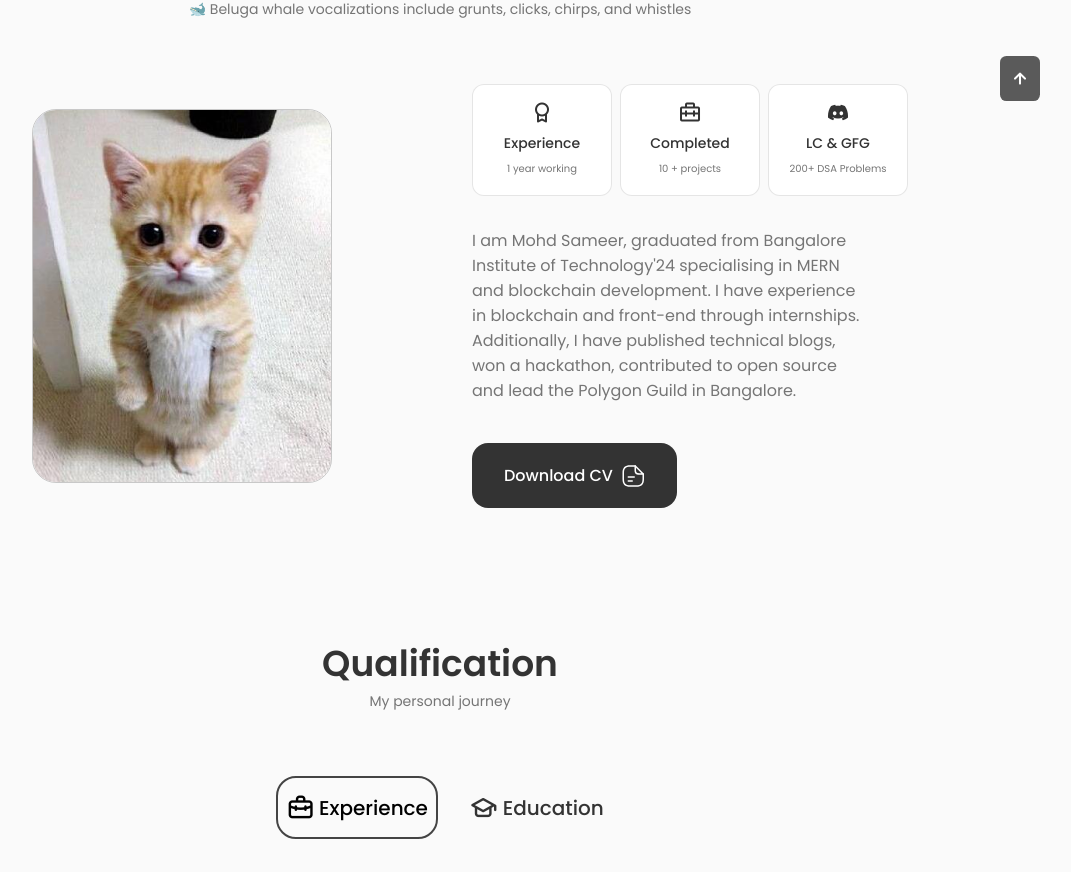
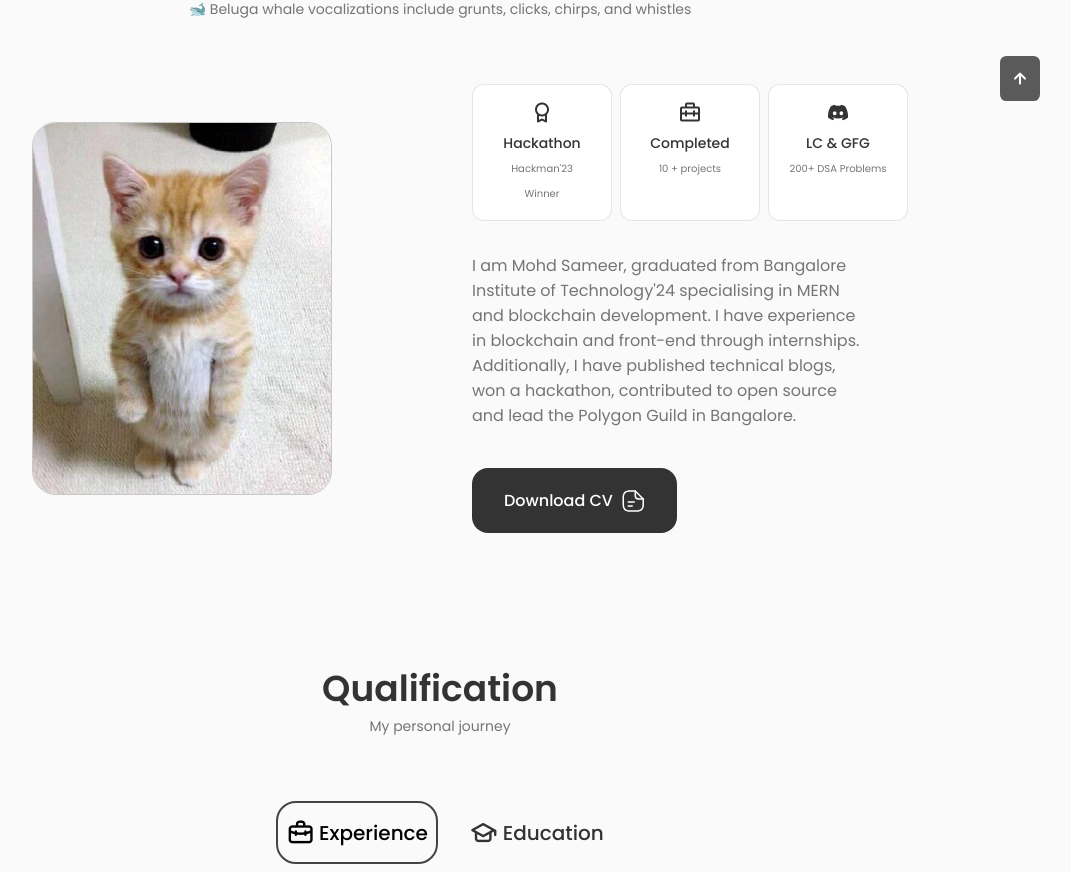
Before and after one commit to BelugaWhaleSam/portfolio, a React (Vite) app: page / in a window 1280 px wide. Shown: the part 859-1731 px from the top of the page, without its empty margins (200-1271 px from the left). Built offline with nearby package versions, Linux system fonts and the light colour scheme.

Commit message:
updated-aboutme

```diff
--- a/src/components/about/Info.jsx
+++ b/src/components/about/Info.jsx
@@ -5,8 +5,8 @@ const Info = () => {
     <div className="about__info grid">
       <div className="about__box">
         <i class="bx bx-award about__icon"></i>
-        <h3 className="about__title">Experience</h3>
-        <span className="about__subtitle">1 year working</span>
+        <h3 className="about__title">Hackathon</h3>
+        <span className="about__subtitle">Hackman'23 Winner</span>
       </div>
 
       <div className="about__box">
```
